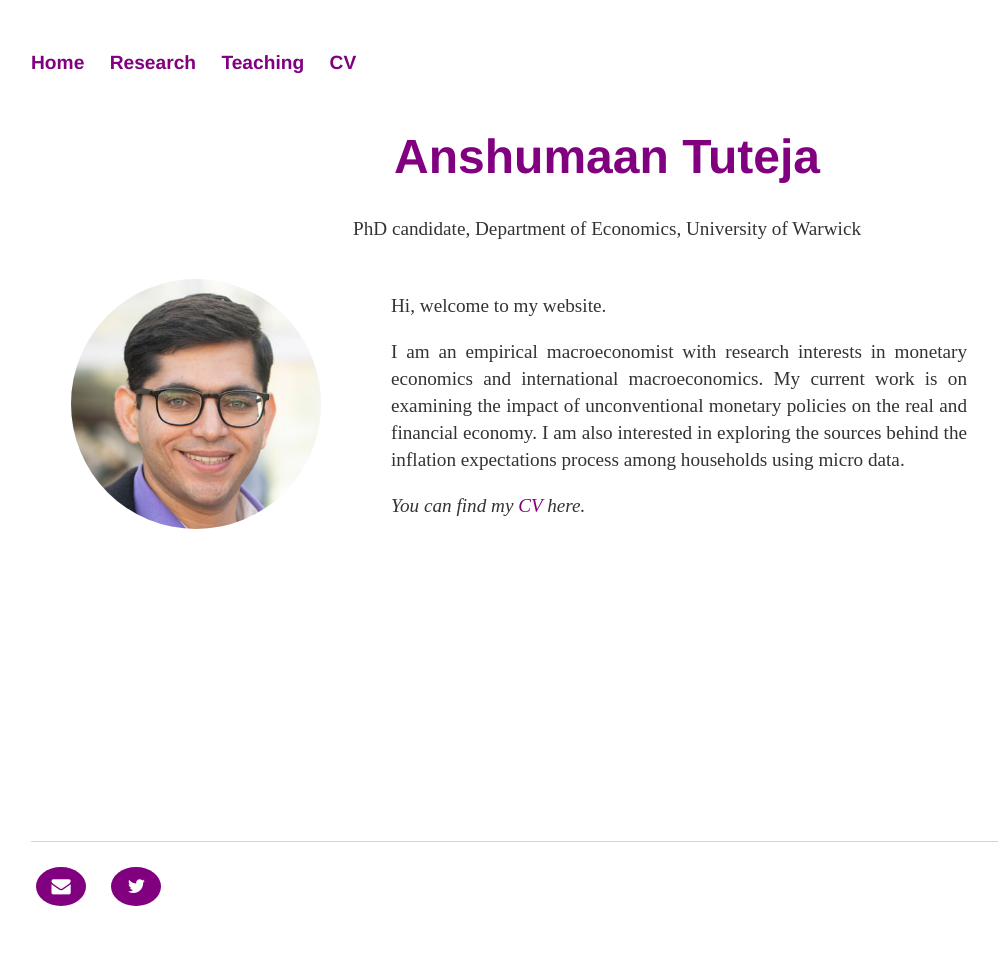
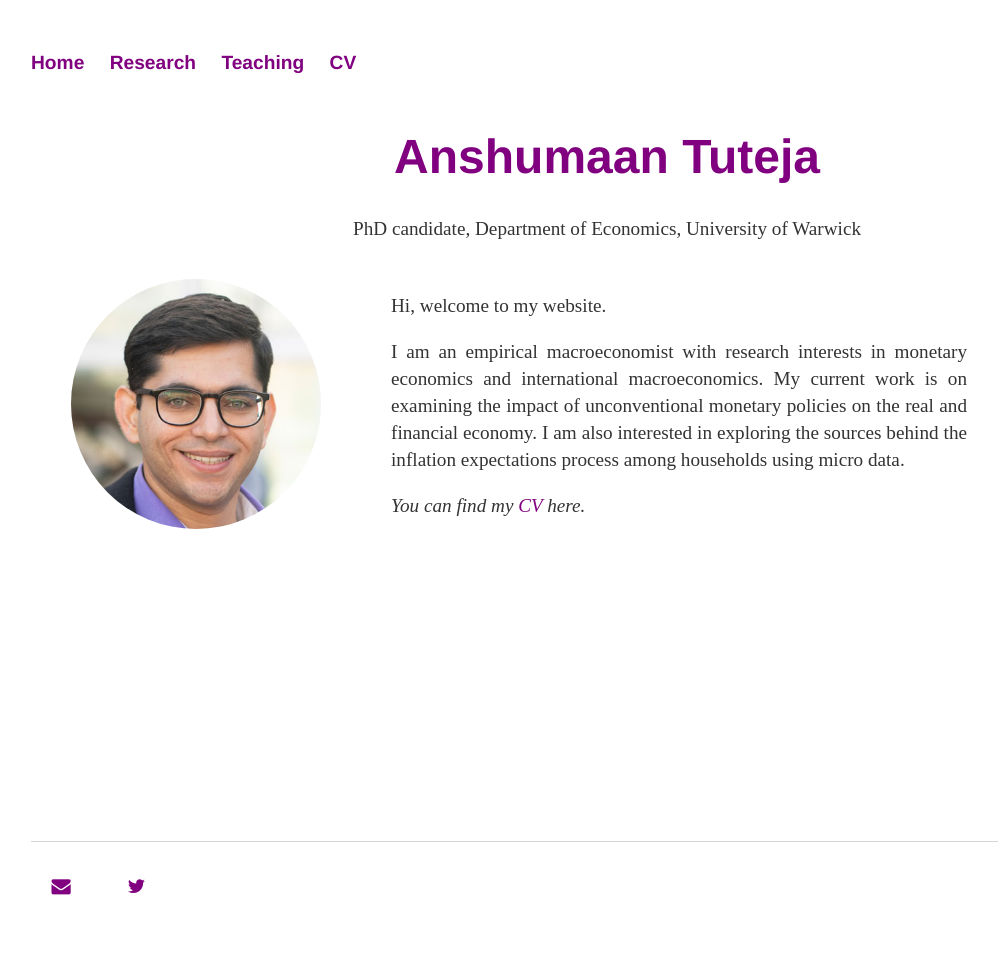
Before and after one commit to anshumaan-tuteja/anshumaan-tuteja.github.io, a Jekyll site: the page built from index.html, in a window 1280 px wide. Shown: the whole page, without its empty margins (33-1031 px from the left). Built offline with Jekyll 4.4.1, drawn with Linux system fonts in a browser that asks for light colours.

Commit message:
Styling icons

```diff
--- a/css/main.css
+++ b/css/main.css
@@ -134,9 +134,7 @@ ul, ol {
   width: 30px;
   text-align: center;
   text-decoration: none;
-  border-radius: 50%;
-  background: #800080;
-  color: white;
+  color: #800080;
 }
 
 /* Add hover effect */
```
